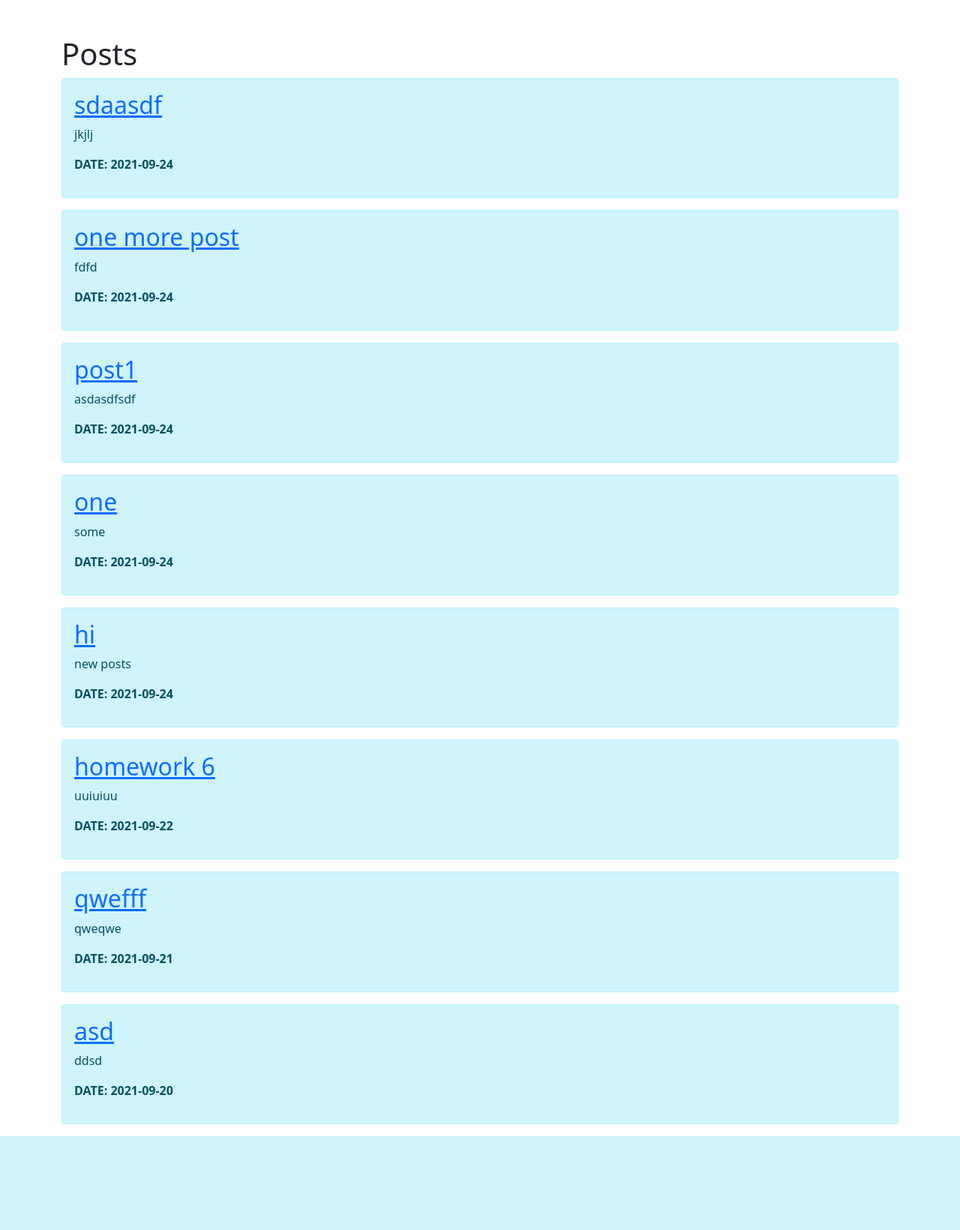
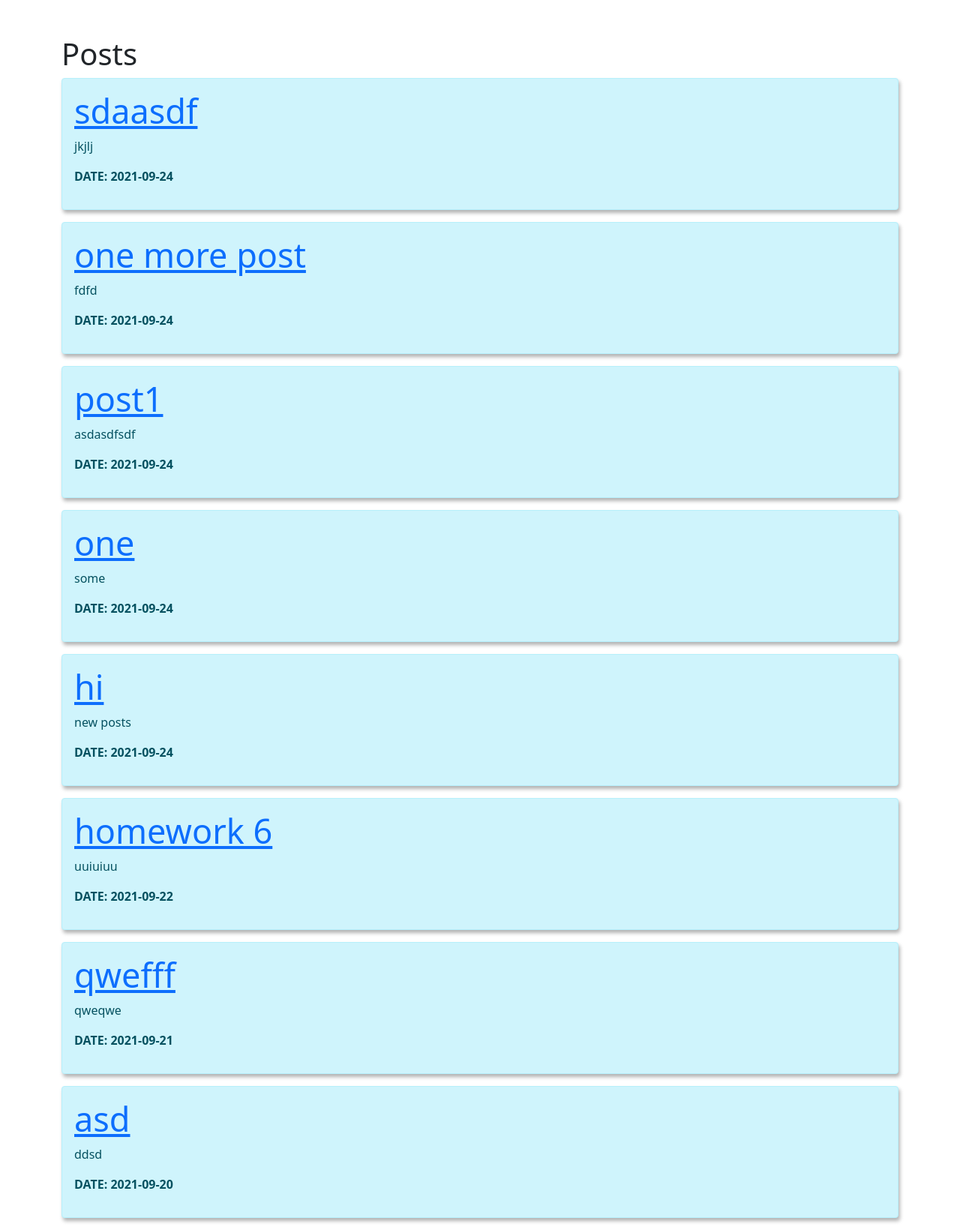
Before and after one commit to bogutskii/flask_example, a Flask app: page /posts in a window 1280 px wide. Shown: the part 67-1707 px from the top of the page at 75% size. Before the commit the page ends 1582 px from the top, so only its background shows below. Run offline with Flask 2, Linux system fonts and the light colour scheme; data comes from the database, SQL or seed files in the repository; both versions use the stored data as it was after the commit.

Commit message:
animations for post

```diff
--- a/static/css/style.css
+++ b/static/css/style.css
@@ -14,3 +14,22 @@ display: inline-block;
  word-wrap:
   break-word;
   }
+
+.box {
+
+  box-shadow: 2px 4px 5px rgba(0, 0, 0, 0.3);
+  transform: translateX(400%);
+  transition: transform 0.4s ease;
+}
+
+.box:nth-of-type(even) {
+  transform: translateX(-400%);
+}
+
+.box.show {
+  transform: translateX(0);
+}
+
+.box h2 {
+  font-size: 45px;
+}
--- /dev/null
+++ b/static/scripts/script_anim_posts.js
@@ -0,0 +1,19 @@
+const boxes = document.querySelectorAll('.box')
+
+window.addEventListener('scroll', checkBoxes)
+
+checkBoxes()
+
+function checkBoxes() {
+    const triggerBottom = window.innerHeight / 5 * 4.9
+
+    boxes.forEach(box => {
+        const boxTop = box.getBoundingClientRect().top
+
+        if(boxTop < triggerBottom) {
+            box.classList.add('show')
+        } else {
+            box.classList.remove('show')
+        }
+    })
+}
--- a/templates/base.html
+++ b/templates/base.html
@@ -51,13 +51,13 @@
         </div>
     </header>
 
-        {% block body %}{% endblock %}
-
+    {% block body %}{% endblock %}
 
 </div>
 
 <script src="https://cdn.jsdelivr.net/npm/bootstrap@5.1.1/dist/js/bootstrap.bundle.min.js"
         integrity="sha384-/bQdsTh/da6pkI1MST/rWKFNjaCP5gBSY4sEBT38Q/9RBh9AH40zEOg7Hlq2THRZ"
         crossorigin="anonymous"></script>
+
 </body>
 </html>
--- a/templates/posts.html
+++ b/templates/posts.html
@@ -10,7 +10,8 @@ Posts
     <h1>Posts</h1>
     {% if articles|length > 0%}
     {% for post in articles %}
-    <div class="alert alert-info word-br">
+    <div class="alert alert-info word-br box">
+
         <h2><a href="/posts/{{post.id}}"> {{post.title}}</a></h2>
         <p>{{post.intro}}</p>
         <p><b>DATE: {{post.date.date()}}</b></p>
@@ -22,4 +23,5 @@ Posts
     <h2> There are no posts on the page yet</h2>
     {% endif %}
 </div>
+<script src="{{url_for('static', filename='scripts/script_anim_posts.js')}}"></script>
 {% endblock %}
```
Also changed, not shown: blogs.db.
